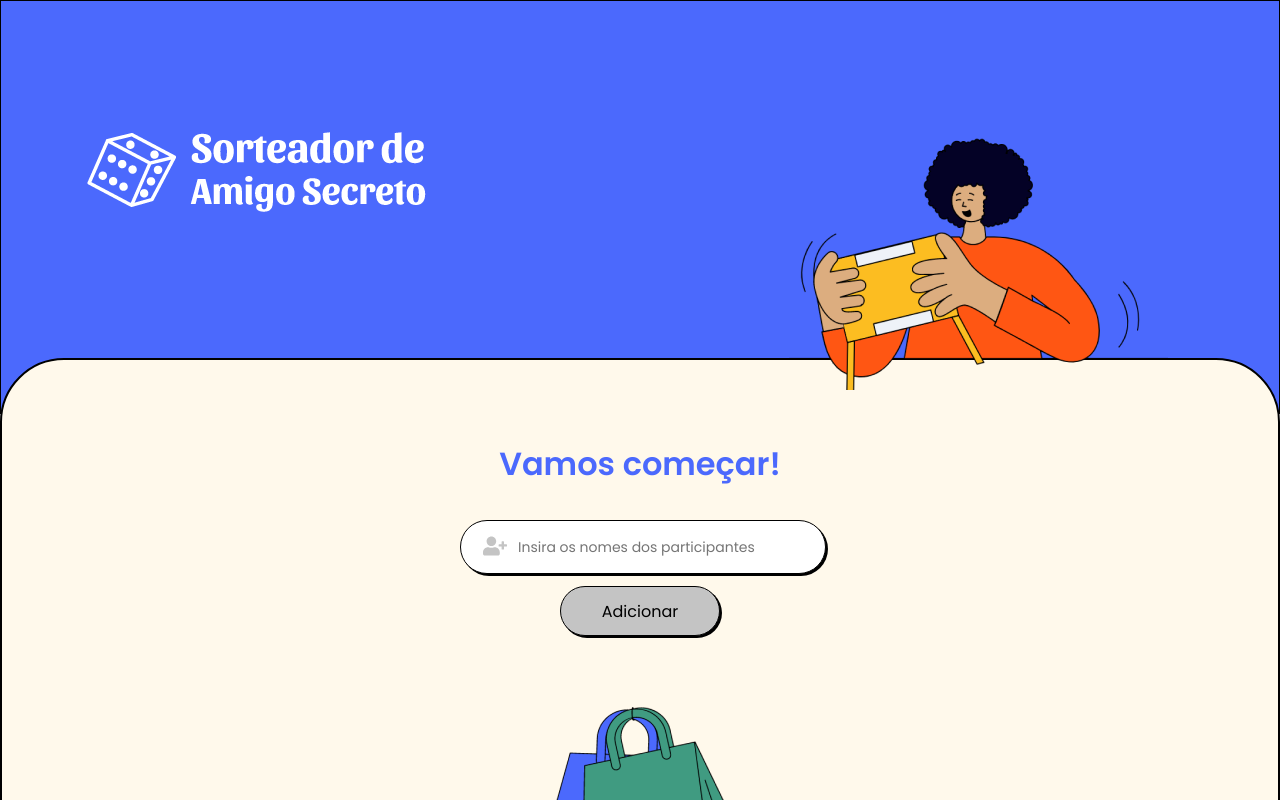
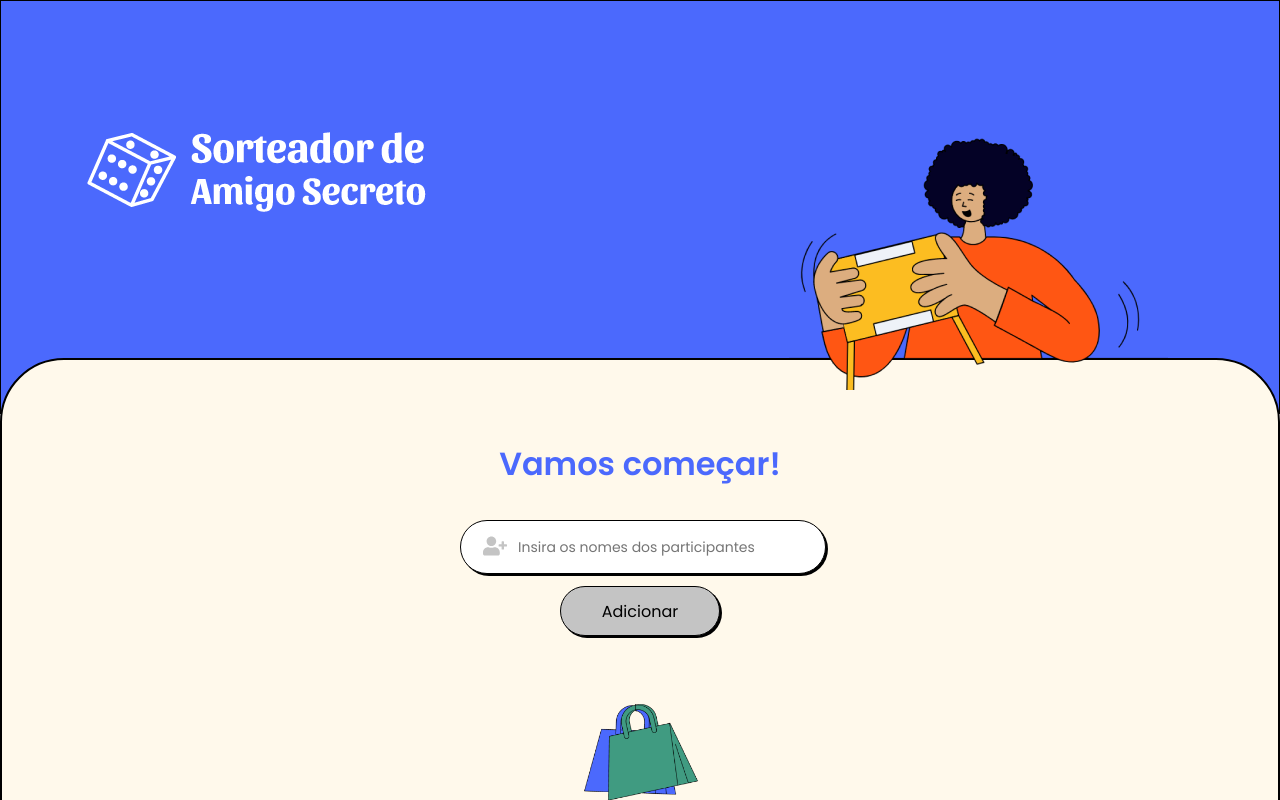
Before and after one commit to Melksedeque/amigo-secreto, a React (Vite) app: page / in a window 1280 px wide. Shown: the top 800 px of the page. Built offline with nearby package versions, Linux system fonts and the light colour scheme.

Commit message:
Estilo da imagem abaixo do botão

```diff
--- a/src/components/Jogar/Jogar.module.scss
+++ b/src/components/Jogar/Jogar.module.scss
@@ -12,4 +12,7 @@
     color: $branco;
     display: block;
   }
+  img {
+    width: 130px;
+  }
 }
```
